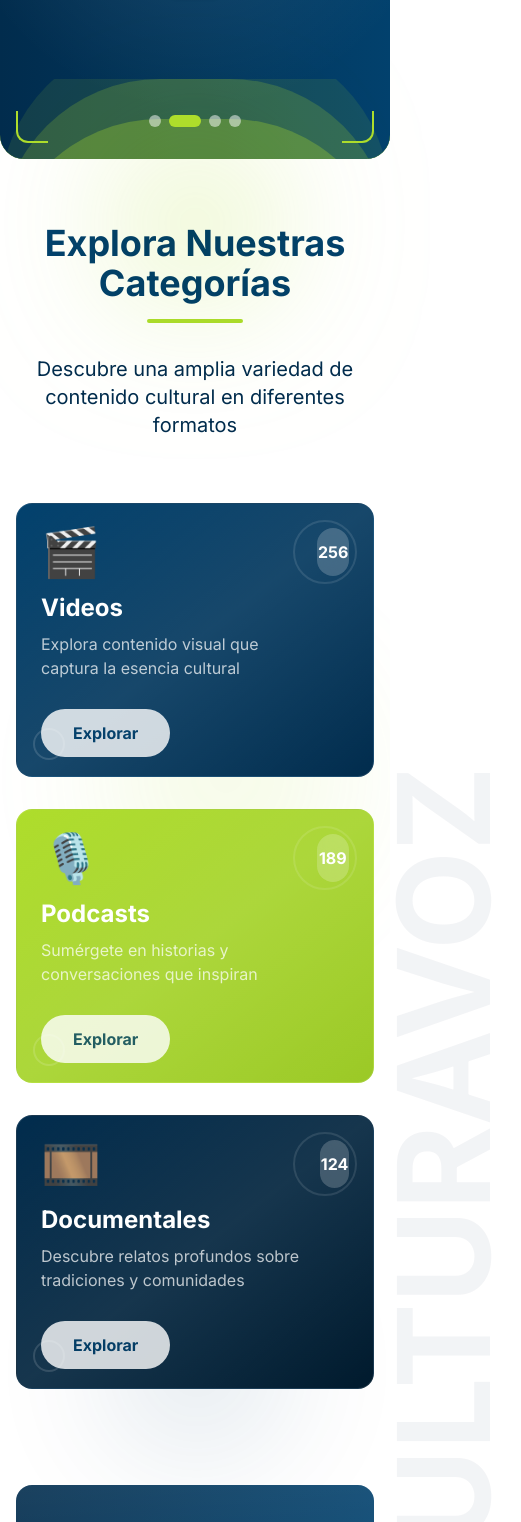
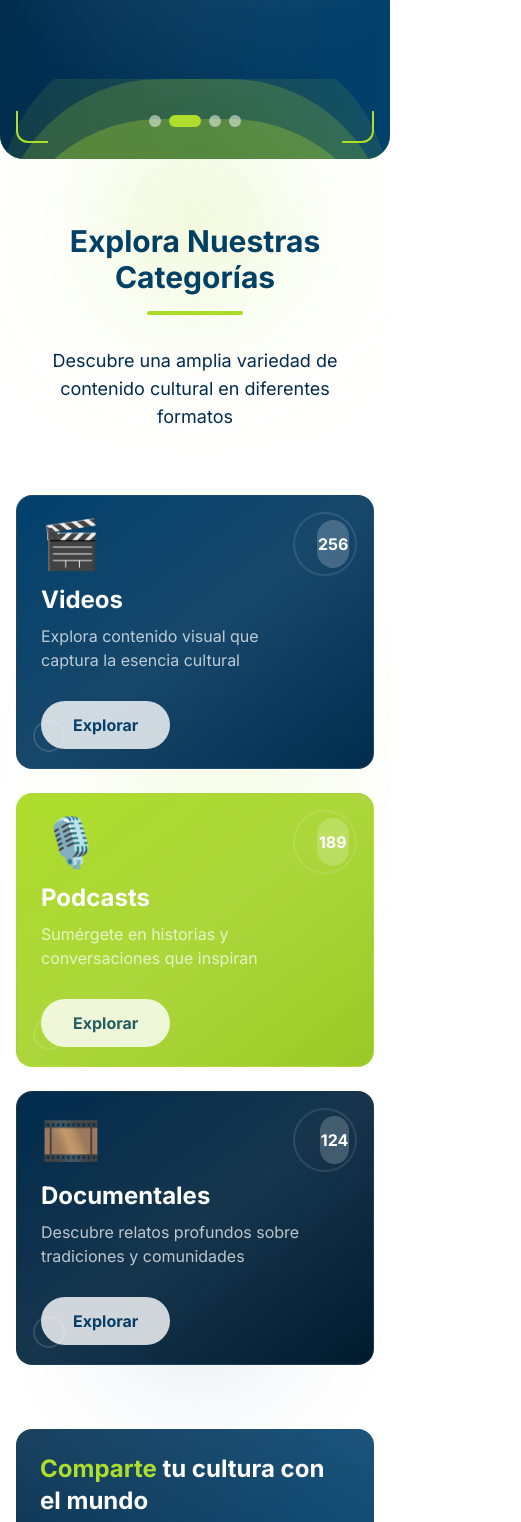
Before and after one commit to IngenieroJosser/chocomedia-frontend, a Next.js app: page / in a window 390 px wide. Shown: the part 432-1954 px from the top of the page, 521 px wide, since content can reach past the window. Built offline with nearby package versions, Linux system fonts and the light colour scheme.

Commit message:
fix: corregir el responsive del componente ya que se desbordaba el texto de fondo en la pantalla

```diff
--- a/src/components/ui/home/categories-grid.tsx
+++ b/src/components/ui/home/categories-grid.tsx
@@ -292,7 +292,7 @@ const CategoriesGrid = () => {
         />
 
         <motion.h2
-          className="text-4xl md:text-5xl font-bold text-[#02416d] mb-4"
+          className="text-3xl md:text-4xl lg:text-5xl font-bold text-[#02416d] mb-4"
           initial={{ opacity: 0, y: 20 }}
           animate={{ opacity: 1, y: 0 }}
           transition={{ duration: 0.8 }}
@@ -308,7 +308,7 @@ const CategoriesGrid = () => {
         />
 
         <motion.p
-          className="mt-8 text-xl text-[#012c4d] max-w-2xl mx-auto"
+          className="mt-8 text-lg md:text-xl text-[#012c4d] max-w-2xl mx-auto px-4"
           initial={{ opacity: 0 }}
           animate={{ opacity: 1 }}
           transition={{ duration: 0.8, delay: 0.5 }}
@@ -319,7 +319,7 @@ const CategoriesGrid = () => {
 
       <motion.div
         ref={containerRef}
-        className="grid grid-cols-1 md:grid-cols-2 lg:grid-cols-3 gap-8"
+        className="grid grid-cols-1 md:grid-cols-2 lg:grid-cols-3 gap-6 md:gap-8"
         variants={containerVariants}
         initial="hidden"
         animate={controls}
@@ -331,7 +331,7 @@ const CategoriesGrid = () => {
 
       {/* Sección para creadores con efecto 3D */}
       <motion.div
-        className="mt-24 bg-gradient-to-r from-[#012c4d] to-[#02416d] rounded-2xl p-8 text-white overflow-hidden relative"
+        className="mt-16 md:mt-24 bg-gradient-to-r from-[#012c4d] to-[#02416d] rounded-2xl p-6 md:p-8 text-white overflow-hidden relative"
         initial={{ opacity: 0, y: 50 }}
         animate={{ opacity: 1, y: 0 }}
         transition={{ duration: 0.8, delay: 0.5 }}
@@ -343,13 +343,13 @@ const CategoriesGrid = () => {
         </div>
 
         {/* Elementos flotantes */}
-        <div className="absolute top-1/4 right-8 w-16 h-16 rounded-lg bg-[#aedd2b]/20 backdrop-blur-sm rotate-12 shadow-lg"></div>
-        <div className="absolute bottom-1/3 left-8 w-12 h-12 rounded-lg bg-[#aedd2b]/20 backdrop-blur-sm -rotate-12 shadow-lg"></div>
+        <div className="absolute top-1/4 right-4 md:right-8 w-12 h-12 md:w-16 md:h-16 rounded-lg bg-[#aedd2b]/20 backdrop-blur-sm rotate-12 shadow-lg"></div>
+        <div className="absolute bottom-1/3 left-4 md:left-8 w-10 h-10 md:w-12 md:h-12 rounded-lg bg-[#aedd2b]/20 backdrop-blur-sm -rotate-12 shadow-lg"></div>
 
         <div className="relative z-10 flex flex-col md:flex-row items-center">
           <div className="md:w-2/3 mb-8 md:mb-0 md:pr-8">
             <motion.h3
-              className="text-3xl font-bold mb-4"
+              className="text-2xl md:text-3xl font-bold mb-4"
               initial={{ opacity: 0, x: -20 }}
               animate={{ opacity: 1, x: 0 }}
               transition={{ duration: 0.5, delay: 0.7 }}
@@ -358,7 +358,7 @@ const CategoriesGrid = () => {
             </motion.h3>
 
             <motion.p
-              className="mb-6 text-white/90"
+              className="mb-6 text-white/90 text-base md:text-lg"
               initial={{ opacity: 0, x: -20 }}
               animate={{ opacity: 1, x: 0 }}
               transition={{ duration: 0.5, delay: 0.8 }}
@@ -371,7 +371,7 @@ const CategoriesGrid = () => {
               animate={{ opacity: 1, y: 0 }}
               transition={{ duration: 0.5, delay: 0.9 }}
             >
-              <button className="relative overflow-hidden bg-[#aedd2b] text-[#02416d] font-bold py-3 px-8 rounded-full group">
+              <button className="relative overflow-hidden bg-[#aedd2b] text-[#02416d] font-bold py-2 md:py-3 px-6 md:px-8 rounded-full group">
                 <span className="relative z-10">Comenzar a publicar</span>
                 <div className="absolute inset-0 bg-gradient-to-r from-transparent via-white/40 to-transparent transform -translate-x-full group-hover:translate-x-full transition-transform duration-500" />
               </button>
@@ -379,15 +379,15 @@ const CategoriesGrid = () => {
           </div>
 
           <motion.div
-            className="md:w-1/3 flex justify-center"
+            className="md:w-1/3 flex justify-center mt-8 md:mt-0"
             initial={{ opacity: 0, scale: 0.8 }}
             animate={{ opacity: 1, scale: 1 }}
             transition={{ duration: 0.6, delay: 1 }}
           >
             <div className="relative">
-              <div className="w-48 h-48 rounded-full bg-[#aedd2b]/20 backdrop-blur-sm flex items-center justify-center border border-white/20">
-                <div className="w-32 h-32 rounded-full bg-[#aedd2b]/40 backdrop-blur-sm flex items-center justify-center border border-white/20">
-                  <div className="w-20 h-20 rounded-full bg-[#aedd2b] flex items-center justify-center text-3xl border-2 border-white shadow-lg">
+              <div className="w-36 h-36 md:w-48 md:h-48 rounded-full bg-[#aedd2b]/20 backdrop-blur-sm flex items-center justify-center border border-white/20">
+                <div className="w-24 h-24 md:w-32 md:h-32 rounded-full bg-[#aedd2b]/40 backdrop-blur-sm flex items-center justify-center border border-white/20">
+                  <div className="w-16 h-16 md:w-20 md:h-20 rounded-full bg-[#aedd2b] flex items-center justify-center text-2xl md:text-3xl border-2 border-white shadow-lg">
                     <motion.div
                       animate={{
                         rotate: [0, 10, -10, 5, 0],
@@ -409,11 +409,11 @@ const CategoriesGrid = () => {
               {["🎥", "🎙️", "🎞️", "📹"].map((icon, i) => (
                 <motion.div
                   key={i}
-                  className="absolute w-10 h-10 bg-white/10 backdrop-blur-sm rounded-full flex items-center justify-center text-xl border border-white/20"
+                  className="absolute w-8 h-8 md:w-10 md:h-10 bg-white/10 backdrop-blur-sm rounded-full flex items-center justify-center text-lg md:text-xl border border-white/20"
                   animate={{
                     rotate: [0, 360],
-                    x: `${Math.cos(i * 1.57) * 100}px`,
-                    y: `${Math.sin(i * 1.57) * 100}px`
+                    x: `${Math.cos(i * 1.57) * 70}px`,
+                    y: `${Math.sin(i * 1.57) * 70}px`
                   }}
                   transition={{
                     duration: 8,
@@ -429,9 +429,9 @@ const CategoriesGrid = () => {
         </div>
       </motion.div>
 
-      {/* Texto decorativo flotante */}
+      {/* Texto decorativo flotante - Responsive */}
       <motion.div
-        className="absolute top-1/2 left-4 text-[#012c4d]/5 font-bold text-9xl -rotate-90 pointer-events-none select-none"
+        className="absolute top-1/2 left-4 text-[#012c4d]/5 font-bold text-4xl md:text-6xl lg:text-8xl -rotate-90 pointer-events-none select-none hidden md:block"
         animate={{ y: [0, -20, 0] }}
         transition={{ duration: 6, repeat: Infinity }}
       >
```
